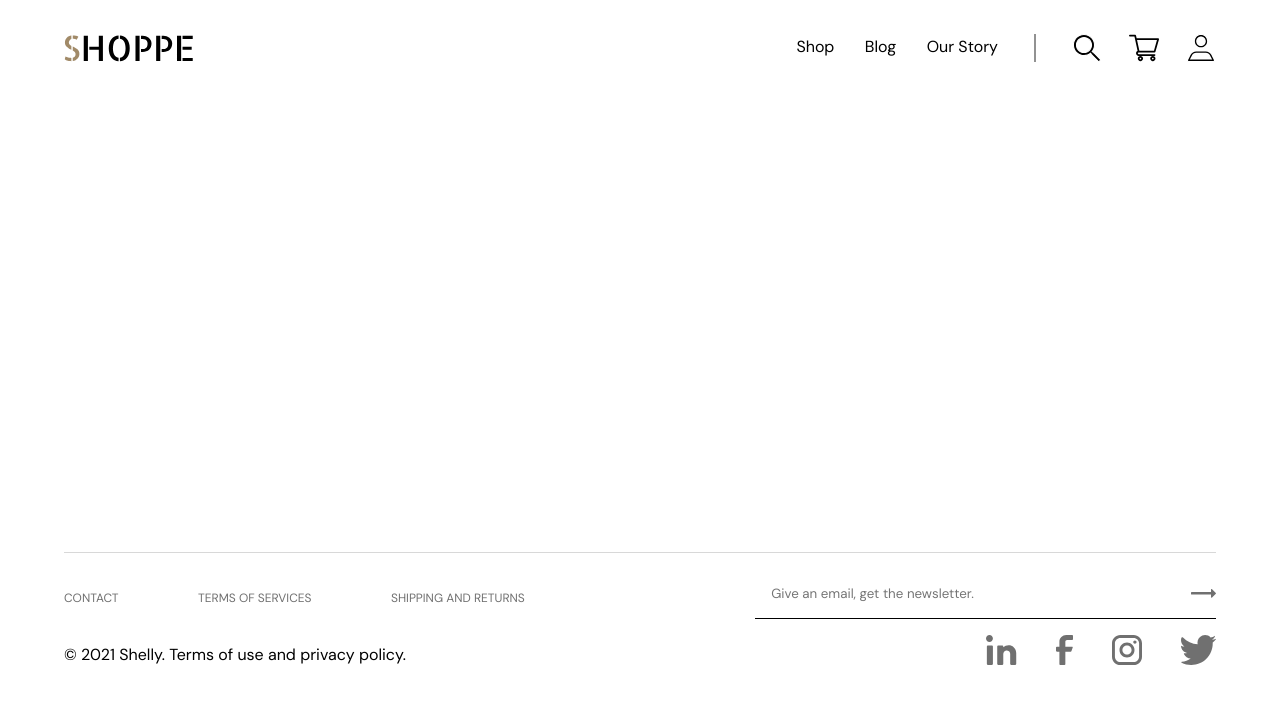
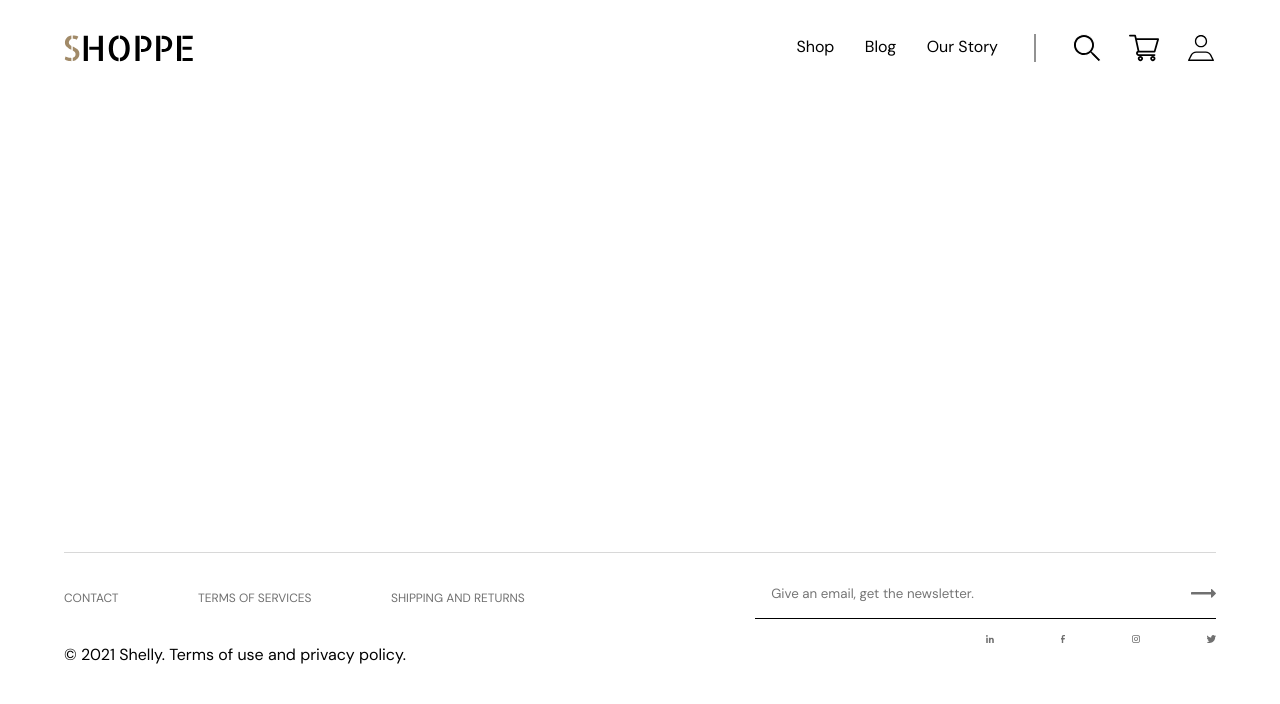
Before and after one commit to Mattarek/ecommerce-shoppe, a React (Vite) app: page / in a window 1280 px wide. Shown: the top 704 px of the page. Built offline with nearby package versions, Linux system fonts and the light colour scheme.

Commit message:
Change Layout position change

```diff
--- a/src/components/Footer/footer.scss
+++ b/src/components/Footer/footer.scss
@@ -1,7 +1,6 @@
 .footer {
     display: flex;
     flex-direction: row;
-    flex-basis: 100%;
     justify-content: space-between;
     border-top: 0.04rem solid #D8D8D8;
 
@@ -14,7 +13,6 @@
         justify-content: space-between;
         margin: 2rem 0;
 
-
         .footer__menu--item {
             font-size: .75rem;
             color: #707070;
@@ -22,7 +20,6 @@
             line-height: 1.6875rem;
         }
     }
-
 
 
 
@@ -60,6 +57,8 @@
                 display: flex;
                 justify-content: space-between;
                 flex-basis: 50%;
+                height: .5rem;
+
             }
         }
     }
--- a/src/layout/layout.tsx
+++ b/src/layout/layout.tsx
@@ -7,7 +7,15 @@ interface Props {
 
 export const Layout = ({ children }: Props) => {
   return (
-    <div style={{ display: 'flex', flexDirection: 'column', margin: '3vh 5vw' }}>
+    <div
+      style={{
+        display: 'flex',
+        flexDirection: 'column',
+        margin: '3vh 5vw',
+        maxHeight: '100vh',
+        maxWidth: '100vw'
+      }}
+    >
       <Navbar />
       {children}
       <div style={{ display: 'block', height: '60vh', width: '100%' }}></div>
```
